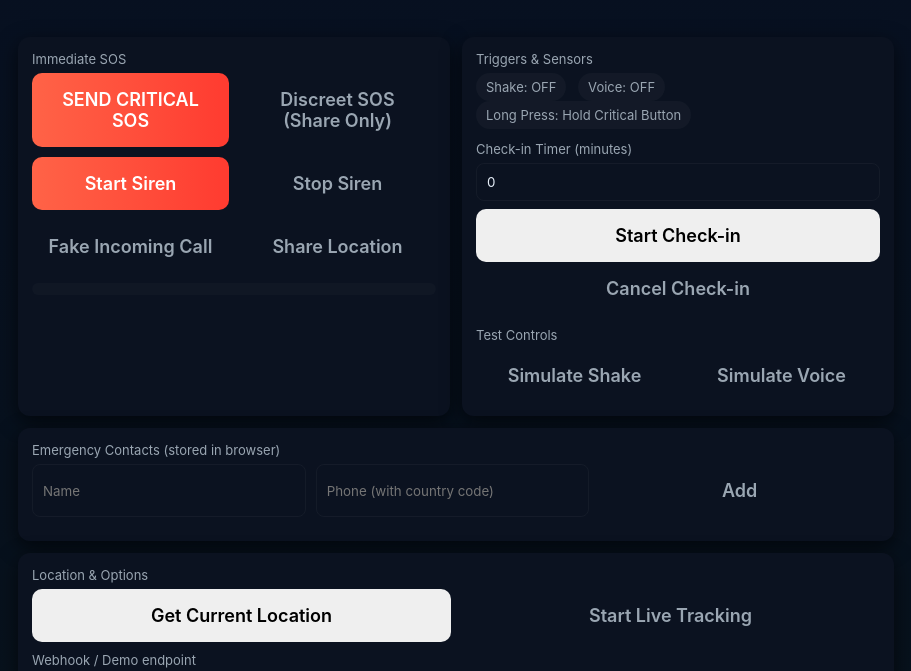
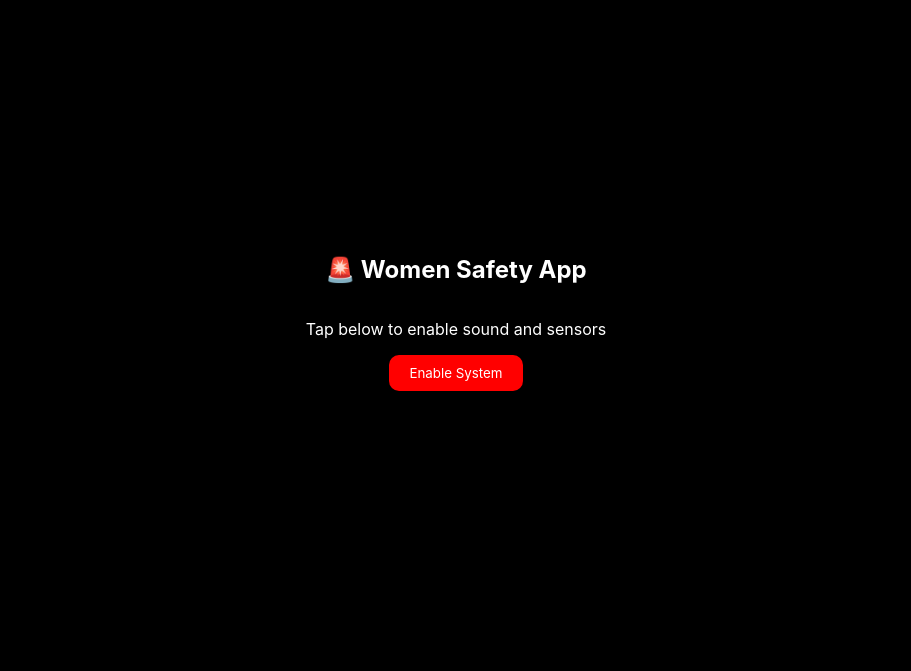
Before and after one commit to anushreeraravi06-boop/ANUSHREE-R06, a plain HTML site: page index.html in a window 1280 px wide. Shown: the part 87-758 px from the top of the page, without its empty margins (184-1095 px from the left). Drawn offline with Linux system fonts and the light colour scheme.

Commit message:
index.html

```diff
--- a/index.html
+++ b/index.html
@@ -35,6 +35,31 @@
 </style>
 </head>
 <body>
+  <div id="startScreen" style="position:fixed;top:0;left:0;width:100%;height:100%;background:black;color:white;display:flex;align-items:center;justify-content:center;flex-direction:column;z-index:9999;">
+  <h2>🚨 Women Safety App</h2>
+  <p>Tap below to enable sound and sensors</p>
+  <button onclick="enableSystem()" style="padding:10px 20px;background:red;color:white;border:none;border-radius:10px;">Enable System</button>
+</div>
+
+<script>
+function enableSystem() {
+  const audio = new (window.AudioContext || window.webkitAudioContext)();
+  audio.resume();
+
+  if (typeof DeviceMotionEvent.requestPermission === 'function') {
+    DeviceMotionEvent.requestPermission()
+      .then(response => {
+        if (response === 'granted') {
+          alert('Shake detection enabled!');
+        }
+      })
+      .catch(console.error);
+  }
+
+  document.getElementById('startScreen').style.display = 'none';
+}
+</script>
+
 <header>
   <h1>She Shield — Women Safety</h1>
   <p class="lead">Demo app: SOS modes, loud siren, location sharing, shake/voice triggers.</p>
```
